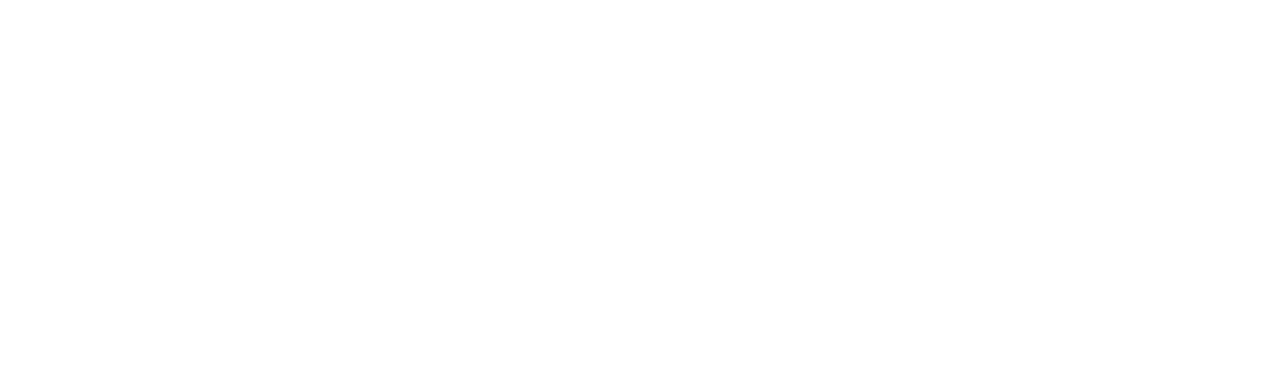
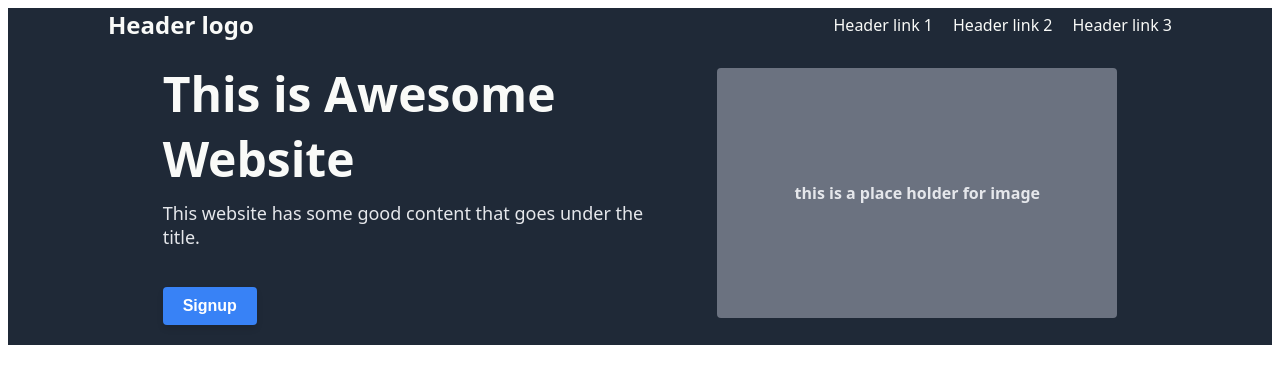
Before and after one commit to ManojVirinchi/Landing-Page, a plain HTML site: page index.html in a window 1280 px wide. Drawn offline with Linux system fonts and the light colour scheme.

Commit message:
header section checkpoint

```diff
--- a/index.html
+++ b/index.html
@@ -6,6 +6,29 @@
     <link rel="stylesheet" href="style.css">
     <title>Landing Page</title>
 </head>
+
+<div class="header">
+    <div class="logoandlinks">
+        <p class="header-logo">Header logo</p>
+
+            <ul>
+                <li><a href="#">Header link 1</a></li>
+                <li> <a href="#">Header link 2</a></li>
+                <li> <a href="#">Header link 3</a></li>
+            </ul>
+    </div>
+    <div class="header-content">
+        <div class="text">
+            <p class="header-text"> This is Awesome Website</p>
+            <p class="subtext">This website has some good content that goes under the title.</p>
+            <button class="submit">Signup</button>
+        </div>
+        <div class="image">
+            <p>this is a place holder for image</p>
+        </div>
+    </div>
+
+</div>
 <body>
 
 </body>
--- a/style.css
+++ b/style.css
@@ -0,0 +1,94 @@
+.header{
+    font-family: system-ui, -apple-system, BlinkMacSystemFont, 'Segoe UI', Roboto, Oxygen, Ubuntu, Cantarell, 'Open Sans', 'Helvetica Neue', sans-serif;
+    background-color: #1f2937;
+    padding-top: 0;
+    padding-bottom: 20px;
+    padding-left: 100px;
+    padding-right: 100px;
+}
+
+.header-text{
+    font-size: 48px;
+    color: #f9faf8;
+    font-weight: 900;
+    margin: 0px;
+
+}
+.subtext{
+    font-size: 18px;
+    color: #E5E7EB;
+    margin-top: 10px;
+}
+.header-logo{
+    font-size: 24px;
+    color: #f9faf8;
+    font-weight: bold;
+    margin: 0;
+
+}
+.logoandlinks{
+    display: flex;
+    justify-content: space-between;
+    align-items: center;
+    color: #f9faf8;
+    margin-bottom: 20px;
+    /* padding: 30px; */
+}
+
+ul{
+    list-style: none;
+    display: flex;
+    flex-direction: row;
+    gap: 20px;
+    padding: 0;
+    margin: 0;
+}
+
+a{
+    text-decoration: none;
+    color: #f9faf8;
+}
+.header-content{
+    display: flex;
+    width: auto;
+    height: auto;
+    justify-content: space-evenly;
+    align-items: center;
+    /* gap: 40px; */
+    margin-top: 20px;
+}
+
+button {
+    background-color: #3882f6;
+    color: #ffffff;
+    font-weight: bold;
+    border: none;
+    border-radius: 4px;
+    padding: 10px 20px;
+    font-size: 16px;
+    margin-top: 20px;
+    box-shadow: 0 4px 6px rgba(0, 0, 0, 0.1);
+    transition: background-color 0.3s ease;
+}
+.text{
+    max-width: 500px;
+}
+button:hover {
+    background-color: #2a6bc4;
+}
+.image {
+    background-color: #6b7280;
+    width: 400px;
+    height: 250px;
+    display: flex;
+    justify-content: center;
+    align-items: center;
+    color: #e5e7eb;
+    font-size: 16px;
+    font-weight: bold;
+    border-radius: 4px;
+}
+
+/* .image img {
+    display: none;
+} */
```
